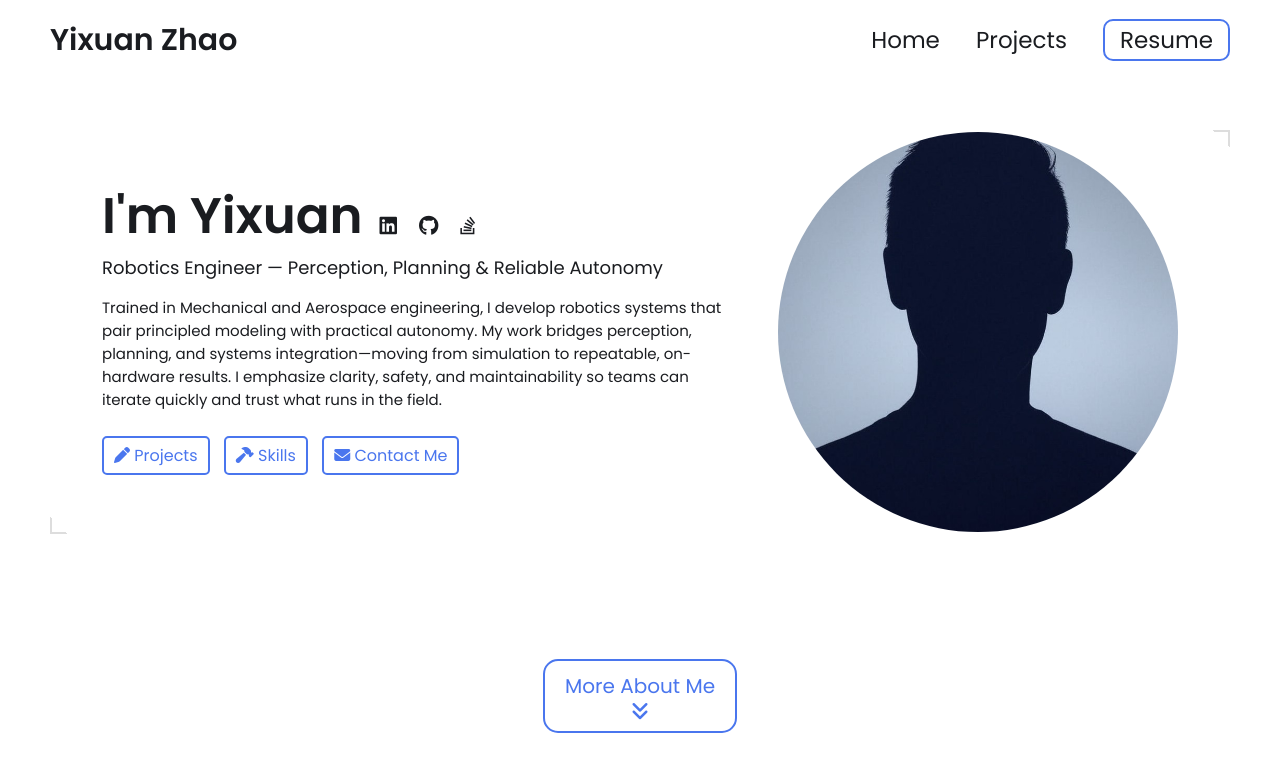
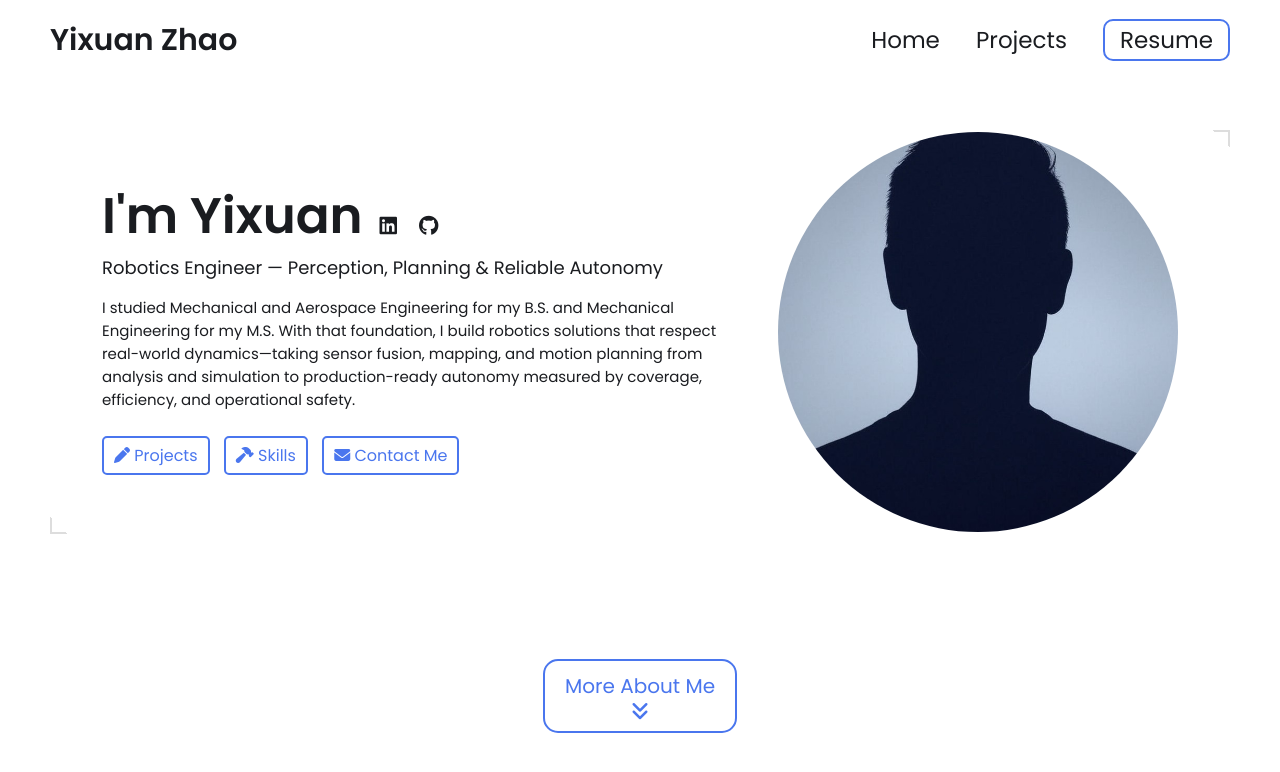
Before and after one commit to zyx1108/zyx1108.github.io, a Jekyll site: the page built from index.html, in a window 1280 px wide and 900 px high. Shown: the top 772 px of the window. Built offline with Jekyll 4.4.1, drawn with Linux system fonts in a browser that asks for light colours.

Commit message:
Update _config.yml

```diff
--- a/_config.yml
+++ b/_config.yml
@@ -15,9 +15,10 @@ title: Yixuan Zhao's Portfolio # This is what shows up in the tab of the browser
 name: Yixuan Zhao
 headline: Robotics Engineer — Perception, Planning & Reliable Autonomy
 description: >- # dont remove this line. this will ignore all new lines until the next section
-  Trained in Mechanical and Aerospace engineering, I develop robotics systems that pair principled modeling with practical autonomy.
-  My work bridges perception, planning, and systems integration—moving from simulation to repeatable, on-hardware results.
-  I emphasize clarity, safety, and maintainability so teams can iterate quickly and trust what runs in the field.
+  I studied Mechanical and Aerospace Engineering for my B.S. and Mechanical Engineering for my M.S.
+  With that foundation, I build robotics solutions that respect real-world dynamics—taking sensor fusion,
+  mapping, and motion planning from analysis and simulation to production-ready autonomy measured by coverage,
+  efficiency, and operational safety.
 
 # Place your profile image in /assets/images/profile-image/folder and edit the file name
 profile_image: ./assets/images/profile-image/avatar.jpeg
@@ -31,9 +32,9 @@ resume-url: https://drive.google.com/file/d/13Z3duVzh-gguPU5r03oJVEE6rV9rd3DS/vi
 # Set up external links - this will show up as small icons next to your name.
 
 external-links:    # input only your own url slug. The icons with missing entries will not appear.
-  linkedin: test    # https://www.linkedin.com/in/{your url slug}
-  github: leea12    # https://github.com/{your url slug}
-  stackoverflow: test      # https://stackoverflow.com/users/{your url slug}
+  linkedin: test    # https://www.linkedin.com/in/yixuanzyx
+  github: leea12    # https://github.com/zyx1108
+  stackoverflow:      # https://stackoverflow.com/users/{your url slug}
   medium:            # https://medium.com/@{your url slug}
   x-twitter:   # https://x.com/{your url slug}
   threads:            # https://threads.net/@{your url slug}
```
